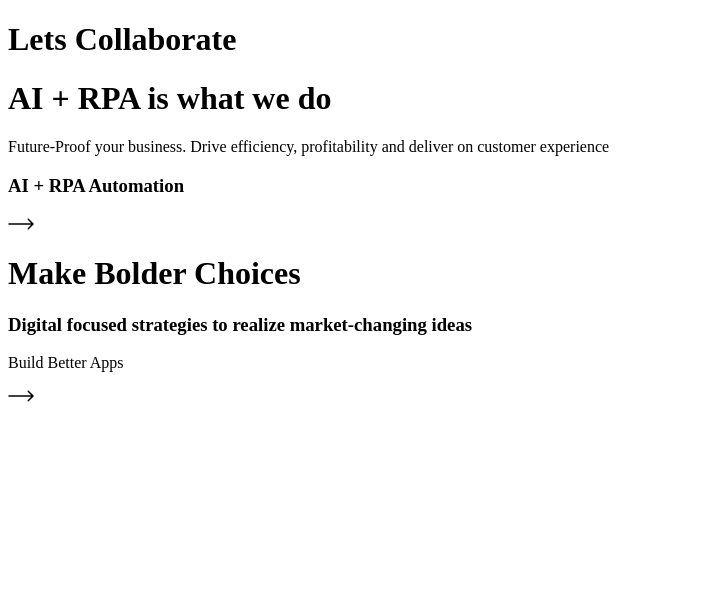
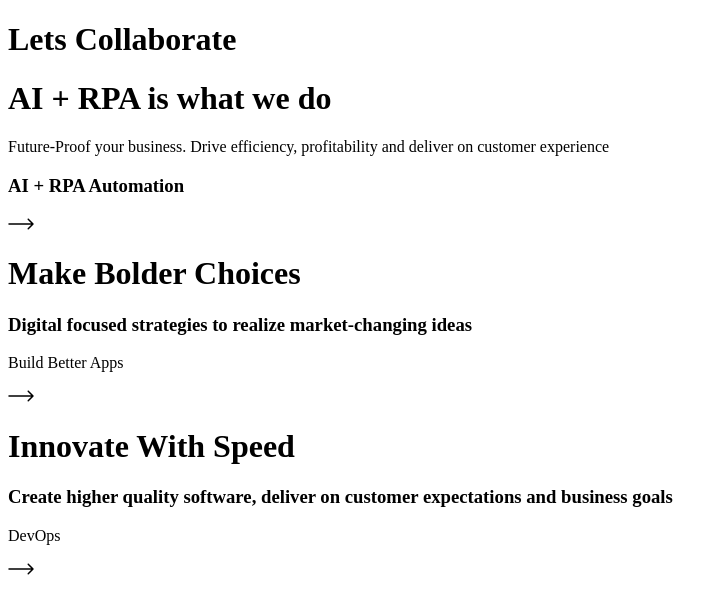
Before and after one commit to adityacyan/hackslashtaskkviareact, a React (Vite) app: page / in a window 1280 px wide. Shown: the top 614 px of the page, without its empty margins (0-728 px from the left). Built offline with nearby package versions, Linux system fonts and the light colour scheme.

Commit message:
added Container3.jsx updated main.jsx

```diff
--- /dev/null
+++ b/src/Container3.jsx
@@ -0,0 +1,22 @@
+import './App.css'
+import poiner from './assets/pointer.svg'
+
+
+function Container3() {
+    return (
+        <div>
+            <h1>
+                Innovate With Speed            </h1>
+            <h3>
+                Create higher quality software, deliver on customer expectations and business goals            </h3>
+            <p>
+                DevOps
+            </p>
+            <img src={poiner} alt="pointer image"/>
+
+        </div>
+    )
+
+}
+
+export default Container3
--- a/src/main.jsx
+++ b/src/main.jsx
@@ -4,11 +4,13 @@ import Header from './Header.jsx'
 import './index.css'
 import Container1 from "./Container1.jsx";
 import Container2 from "./Container2.jsx";
+import Container3 from "./Container3.jsx";
 
 ReactDOM.createRoot(document.getElementById('root')).render(
   <React.StrictMode>
     <Header />
     <Container1 />
       <Container2 />
+      <Container3/>
   </React.StrictMode>,
 )
```
